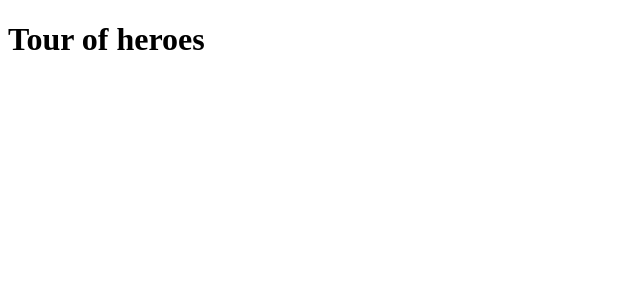
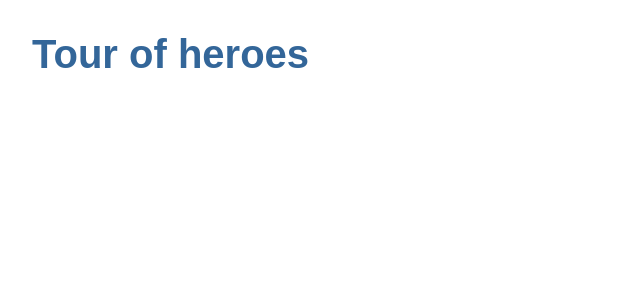
Before and after one commit to johnolson2219/angular-app, an Angular app in the folder angular-tour-of-heroes/: page / in a window 1280 px wide. Shown: the top 300 px of the page, without its empty margins (0-640 px from the left). Built offline with nearby package versions, Linux system fonts and the light colour scheme.

Commit message:
add global styles

```diff
--- a/angular-tour-of-heroes/src/styles.css
+++ b/angular-tour-of-heroes/src/styles.css
@@ -1 +1,23 @@
 /* You can add global styles to this file, and also import other style files */
+/* Application-wide Styles */
+h1 {
+  color: #369;
+  font-family: Arial, Helvetica, sans-serif;
+  font-size: 250%;
+}
+h2, h3 {
+  color: #444;
+  font-family: Arial, Helvetica, sans-serif;
+  font-weight: lighter;
+}
+body {
+  margin: 2em;
+}
+body, input[text], button {
+  color: #888;
+  font-family: Cambria, Georgia;
+}
+/* everywhere else */
+* {
+  font-family: Arial, Helvetica, sans-serif;
+}
```
